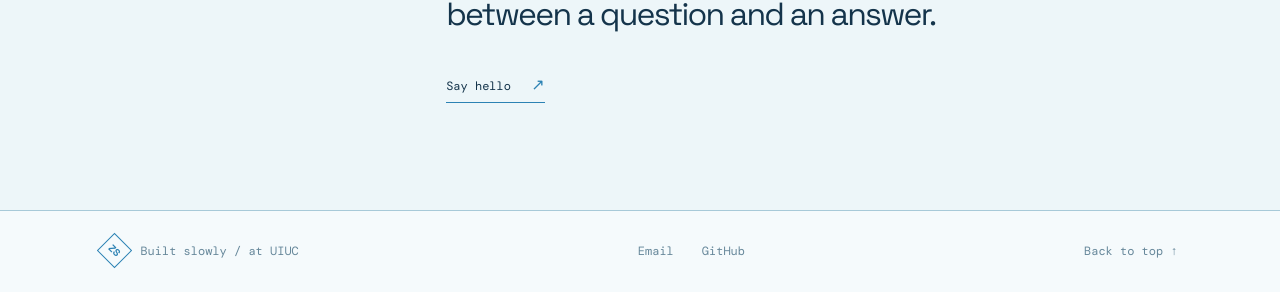
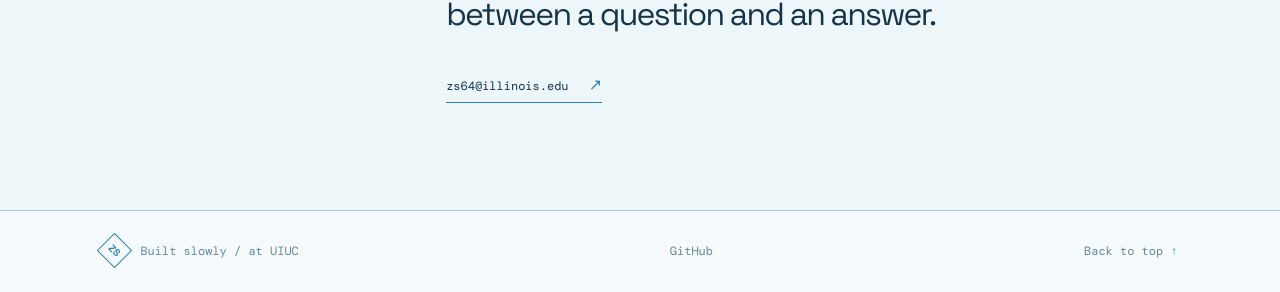
Before and after one commit to stanley-robomaster/zhaohong-sun-portfolio, a plain HTML site: page index.html in a window 1280 px wide. Shown: the part 3897-4189 px from the top of the page. Drawn offline with nearby package versions, Linux system fonts and the light colour scheme.

Commit message:
Use email address as contact link

```diff
--- a/index.html
+++ b/index.html
@@ -39,10 +39,10 @@
 
       <section class="process page-pad"><div class="section-label">03 / CURRENTLY EXPLORING</div><div class="process-grid"><div><span class="process-number">01</span><h2>Ask better<br />questions.</h2><p>Mathematics as a way to look more carefully.</p></div><div><span class="process-number">02</span><h2>Build small<br />experiments.</h2><p>Learning by making things tangible.</p></div><div><span class="process-number">03</span><h2>Keep the<br />human part.</h2><p>Technology in service of attention and curiosity.</p></div></div></section>
 
-      <section class="about page-pad" id="about"><div class="section-label">04 / ABOUT</div><div class="about-copy"><h2>Still learning.<br /><em>Already looking.</em></h2><p>I am a freshman Mathematics major at the University of Illinois Urbana-Champaign. This site is a record of the things that happen between a question and an answer.</p><a class="text-link" href="mailto:zs64@illinois.edu?subject=Hello%20Zhaohong&amp;body=Hi%20Zhaohong%2C%0A%0A" aria-label="Email Zhaohong Sun">Say hello <span>↗</span></a></div></section>
+      <section class="about page-pad" id="about"><div class="section-label">04 / ABOUT</div><div class="about-copy"><h2>Still learning.<br /><em>Already looking.</em></h2><p>I am a freshman Mathematics major at the University of Illinois Urbana-Champaign. This site is a record of the things that happen between a question and an answer.</p><a class="text-link" href="mailto:zs64@illinois.edu?subject=Hello%20Zhaohong&amp;body=Hi%20Zhaohong%2C%0A%0A" aria-label="Email Zhaohong Sun">zs64@illinois.edu <span>↗</span></a></div></section>
     </main>
 
-    <footer class="site-footer page-pad" id="contact"><div><span class="mark">ZS</span><span>Built slowly / at UIUC</span></div><div class="footer-links"><a href="mailto:zs64@illinois.edu?subject=Hello%20Zhaohong&amp;body=Hi%20Zhaohong%2C%0A%0A" aria-label="Email Zhaohong Sun">Email</a><a href="https://github.com/stanley-robomaster/zhaohong-sun-portfolio">GitHub</a></div><a href="#top">Back to top ↑</a></footer>
+    <footer class="site-footer page-pad" id="contact"><div><span class="mark">ZS</span><span>Built slowly / at UIUC</span></div><div class="footer-links"><a href="https://github.com/stanley-robomaster/zhaohong-sun-portfolio">GitHub</a></div><a href="#top">Back to top ↑</a></footer>
     <script src="script.js"></script>
   </body>
 </html>
```
